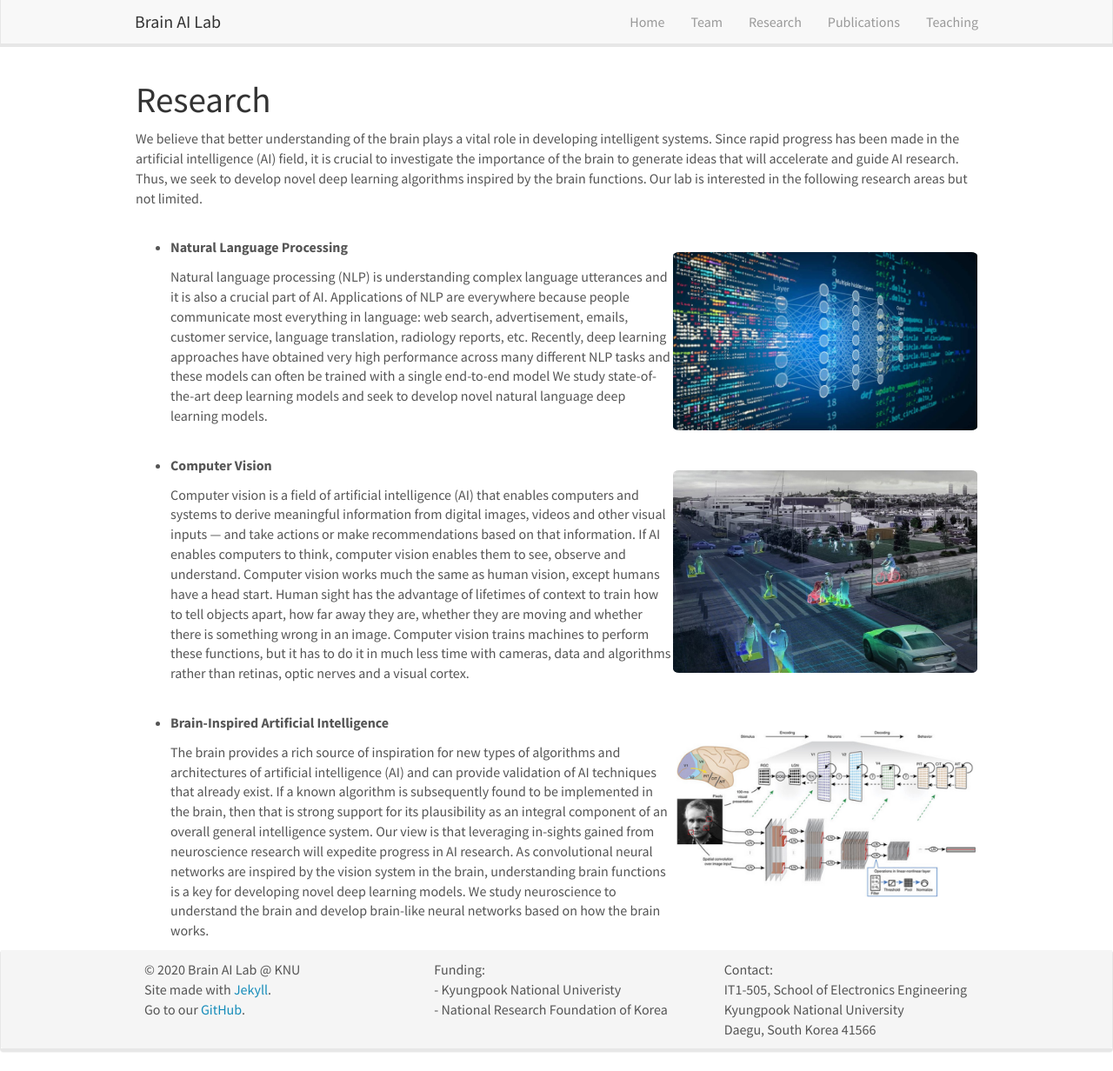
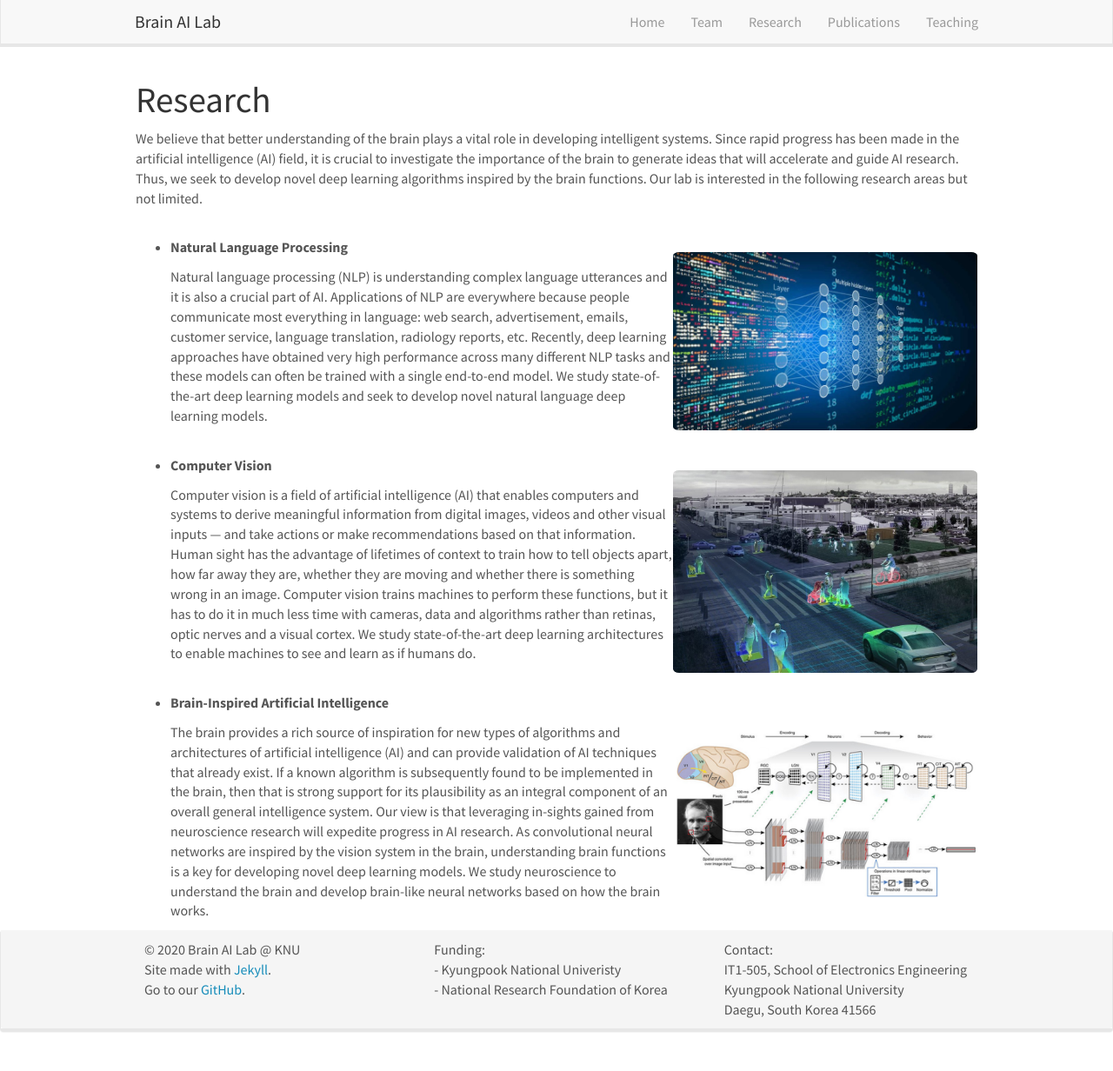
Before and after one commit to KNU-BrainAI/knu-brainai.github.io, a Jekyll site: the page built from _pages/research.md, in a window 1280 px wide and 1232 px high. Shown: the whole window at 87% size. Built offline with Jekyll 4.4.1, drawn with Linux system fonts in a browser that asks for light colours; nearby versions of some CDN libraries.

Commit message:
Update research.md

```diff
--- a/_pages/research.md
+++ b/_pages/research.md
@@ -12,12 +12,12 @@ We believe that better understanding of the brain plays a vital role in developi
 
 - **Natural Language Processing** ![]({{ site.url }}{{ site.baseurl }}/images/nlp.jpg){: style="width: 350px; float: right"}
 
-  Natural language processing (NLP) is understanding complex language utterances and it is also a crucial part of AI. Applications of NLP are everywhere because people communicate most everything in language: web search, advertisement, emails, customer service, language translation, radiology reports, etc. Recently, deep learning approaches have obtained very high performance across many different NLP tasks and these models can often be trained with a single end-to-end model We study state-of-the-art deep learning models and seek to develop novel natural language deep learning models.<br><br>
+  Natural language processing (NLP) is understanding complex language utterances and it is also a crucial part of AI. Applications of NLP are everywhere because people communicate most everything in language: web search, advertisement, emails, customer service, language translation, radiology reports, etc. Recently, deep learning approaches have obtained very high performance across many different NLP tasks and these models can often be trained with a single end-to-end model. We study state-of-the-art deep learning models and seek to develop novel natural language deep learning models.<br><br>
 
 
 - **Computer Vision** ![]({{ site.url }}{{ site.baseurl }}/images/cv.jpg){: style="width: 350px; float: right"}
 
-  Computer vision is a field of artificial intelligence (AI) that enables computers and systems to derive meaningful information from digital images, videos and other visual inputs — and take actions or make recommendations based on that information. If AI enables computers to think, computer vision enables them to see, observe and understand. Computer vision works much the same as human vision, except humans have a head start. Human sight has the advantage of lifetimes of context to train how to tell objects apart, how far away they are, whether they are moving and whether there is something wrong in an image. Computer vision trains machines to perform these functions, but it has to do it in much less time with cameras, data and algorithms rather than retinas, optic nerves and a visual cortex.<br><br>
+  Computer vision is a field of artificial intelligence (AI) that enables computers and systems to derive meaningful information from digital images, videos and other visual inputs — and take actions or make recommendations based on that information. Human sight has the advantage of lifetimes of context to train how to tell objects apart, how far away they are, whether they are moving and whether there is something wrong in an image. Computer vision trains machines to perform these functions, but it has to do it in much less time with cameras, data and algorithms rather than retinas, optic nerves and a visual cortex. We study state-of-the-art deep learning architectures to enable machines to see and learn as if humans do. <br><br>
 
 - **Brain-Inspired Artificial Intelligence** ![]({{ site.url }}{{ site.baseurl }}/images/cnn.png){: style="width: 350px; float: right"}
 
```
